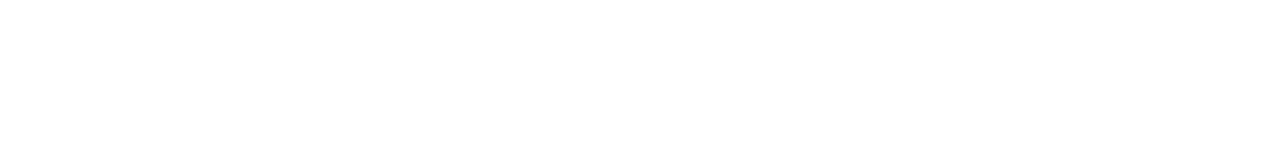
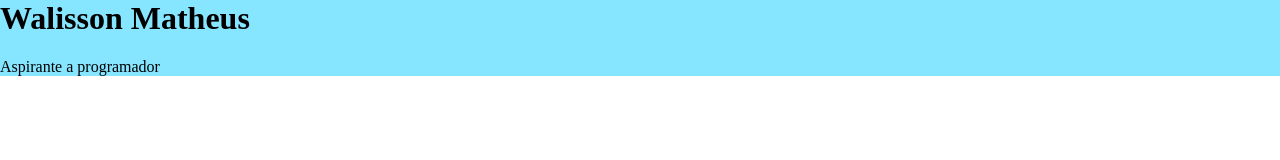
Before and after one commit to DevWalissonMatheus/CSS-Meu-Site, a plain HTML site: page index.html in a window 1280 px wide. Drawn offline with Linux system fonts and the light colour scheme.

Commit message:
Mudando as margens

```diff
--- a/CSS/styles.css
+++ b/CSS/styles.css
@@ -0,0 +1,9 @@
+body {
+    margin: 0px;
+}
+h1 {
+    margin-top: 0px;
+}
+div {
+    background-color: #86E5FF;
+}
--- a/index.html
+++ b/index.html
@@ -7,6 +7,9 @@
     <link rel="icon" href="IconFavicon.ico">
 </head>
 <body>
-
+    <div>
+        <h1>Walisson Matheus</h1>
+        <p>Aspirante a programador</p>
+    </div>
 </body>
 </html>
```
